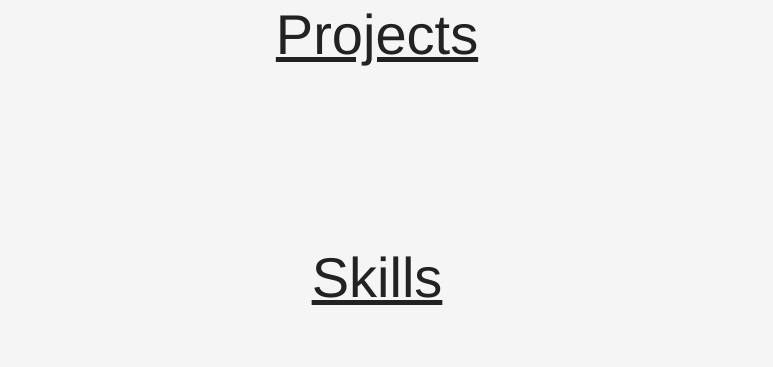
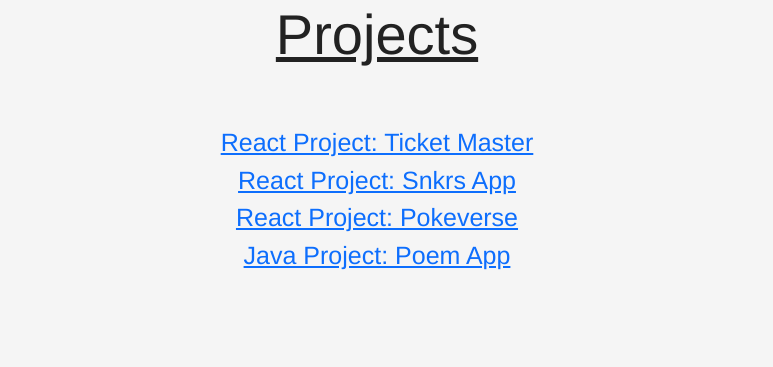
Before and after one commit to perompen/portfolio-multiverse, a plain HTML site: page index.html in a window 1280 px wide. Shown: the part 940-1307 px from the top of the page, without its empty margins (263-1036 px from the left). Drawn offline with nearby package versions, Linux system fonts and the light colour scheme.

Commit message:
updating readme files

```diff
--- a/index.html
+++ b/index.html
@@ -90,18 +90,26 @@
     <div class="container p-5">
         <h2 id="project-title" class="display-4 pb-5 text-center">Projects</h2>
         <div class="project">
+
             <div class="project-box">
+                <a href="https://github.com/Multiverse-Cardinals/ticketmaster" target="_blank">React Project: Ticket Master</a>
+            </div>
+<br>
 
+            <div class="project-box">
+                <a href="https://github.com/Easy-Scrum-Easy-Go/snkrs-app" target="_blank">React Project: Snkrs App</a>
             </div>
+<br>
+
             <div class="project-box">
+                <a href="https://github.com/perompen/pokeverse" target="_blank">React Project: Pokeverse</a>
+            </div>
+<br>
 
+            <div class="project-box">
+                <a href="https://github.com/perom-azizbek/backend-java" target="_blank">Java Project: Poem App</a>
             </div>
-            <div class="project-box">
 
-            </div>
-            <div class="project-box">
-
-            </div>
         </div>
     </div>
 
--- a/style.css
+++ b/style.css
@@ -41,9 +41,10 @@ body {
 
 .project-box {
     display: inline-block;
+    font-size: 25px;
 }
 
-.project img {
+/* .project img {
     width: 400px;
     height: 200px;
     margin: 10px;
@@ -56,7 +57,7 @@ body {
 
 .project img:hover {
     transform: scale(1.05);
-}
+} */
 
 @media screen and (max-width: 990px) {
     .project img {
```
Also changed, not shown: 1 other file.
